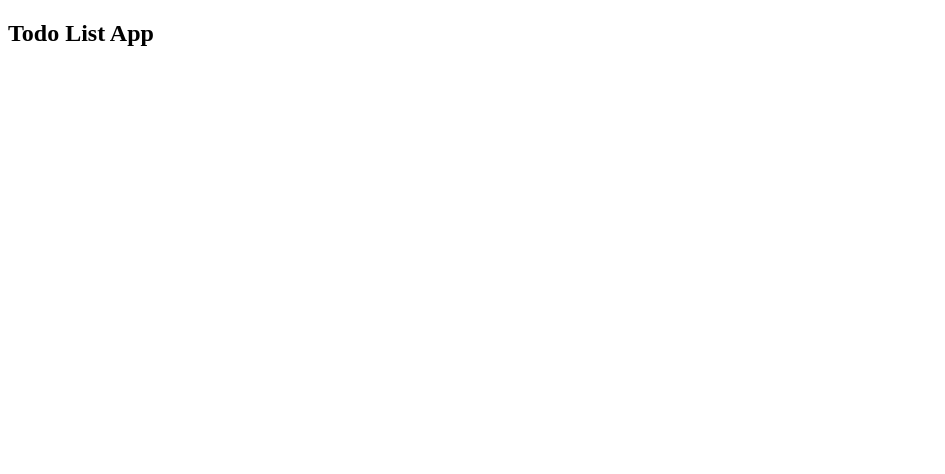
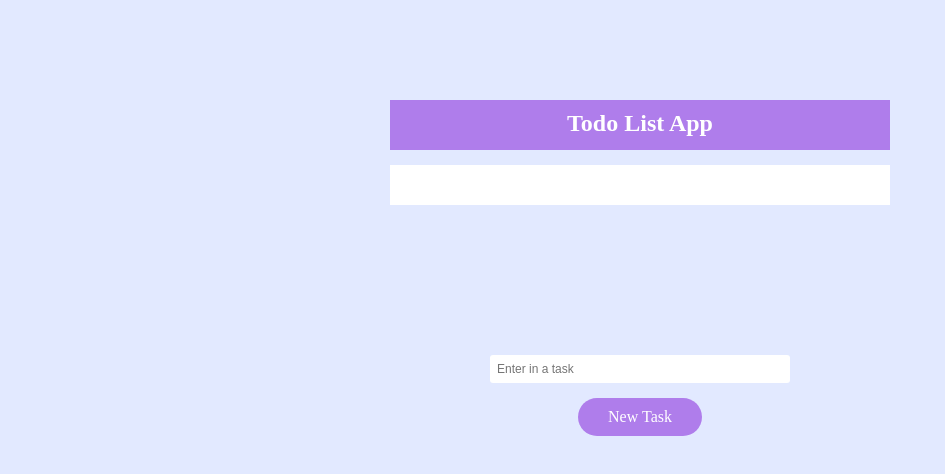
Before and after one commit to shaheerimran9/todo-list-app, a plain HTML site: page index.html in a window 1280 px wide. Shown: the whole page, without its empty margins (0-945 px from the left). Drawn offline with Linux system fonts and the light colour scheme.

Commit message:
Basic styling and structure

```diff
--- a/index.html
+++ b/index.html
@@ -3,6 +3,7 @@
 <head>
     <meta charset="UTF-8">
     <meta name="viewport" content="width=device-width, initial-scale=1.0">
+    <link rel="stylesheet" href="styles.css">
     <title>Todo-List-App</title>
 </head>
 <body>
@@ -11,7 +12,16 @@
             <h2>Todo List App</h2>
         </div>
         <div class="content">
+            <!-- <ul>
+                <li>Lorem ipsum dolor sit amet consectetur.</li>
+                <li>Lorem ipsum dolor sit amet consectetur.</li>
+                <li>Lorem ipsum dolor sit amet consectetur.</li>
+            </ul> -->
         </div>
+        <form id="main-form">
+            <input type="text" name="todo" id="todoField" placeholder="Enter in a task">
+        </form>
+        <a href="#" class="btn">New Task</a>
     </div>
 </body>
 </html>
--- /dev/null
+++ b/styles.css
@@ -0,0 +1,70 @@
+/* Reset */
+* {
+    margin: 0;
+    padding: 0;
+    box-sizing: border-box;
+}
+
+/* Body */
+body {
+    background: #E2E9FF;
+}
+
+/* Container */
+.container {
+    max-width: 500px;
+    margin: 100px auto;
+    text-align: center;
+}
+
+/* Heading Div */
+.heading {
+    height: 50px;
+    background: #AF7DEB;
+    color: #FFFFFF;
+    margin-bottom: 15px;
+}
+
+.heading h2 {
+    padding-top: 10px;
+}
+
+/* Content Div */
+.content {
+    background: #FFFFFF;
+    padding: 20px;
+    color: #717583;
+    margin-bottom: 150px;
+    text-align: left;
+    /* border-radius: 3px; */
+}
+
+/* Ul & Li Styles  */
+.content ul {
+    list-style: none;
+}
+
+.content ul li:not(:last-child) {
+    margin-bottom: 20px;
+}
+
+/* Input Field */
+#todoField {
+    /* background: none; */
+    border: none;
+    border-radius: 3px;
+    width: 60%;
+    padding: 7px;
+    font-size: 12px;
+    margin-bottom: 15px;
+}
+
+/* Btn */
+.btn {
+    display: inline-block;
+    text-decoration: none;
+    background: #AF7DEB;
+    color: #FFFFFF;
+    padding: 10px 30px;
+    border-radius: 20px;
+}
```
